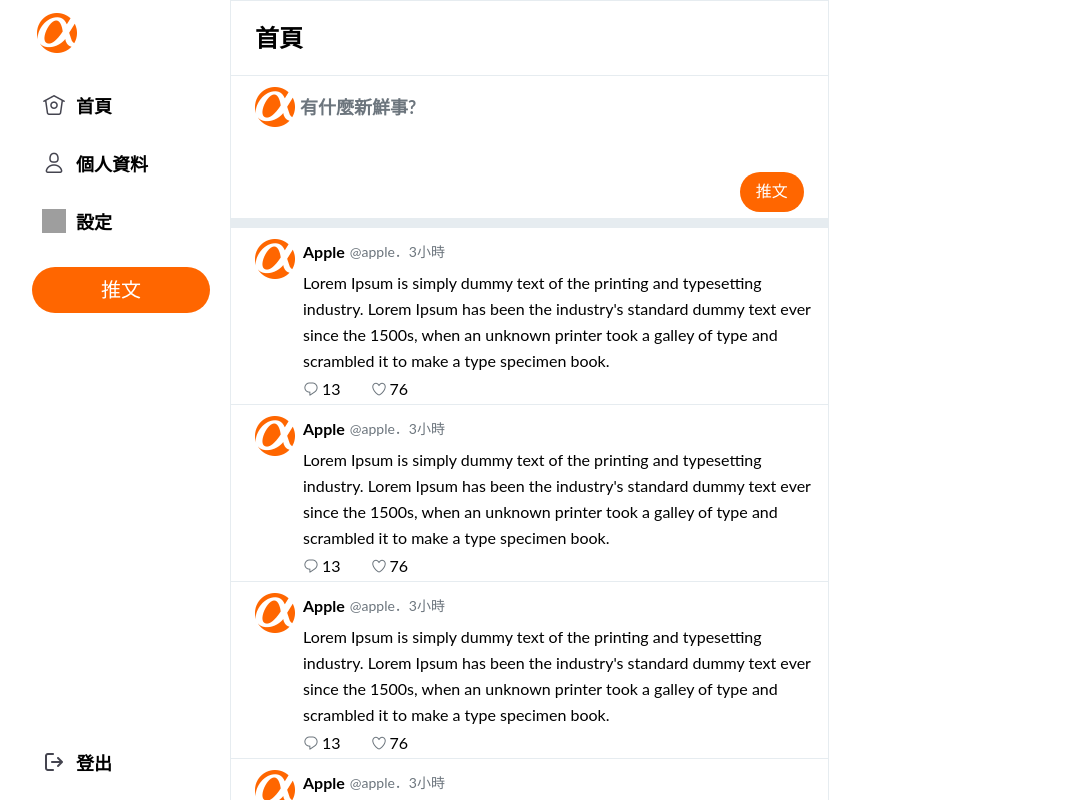
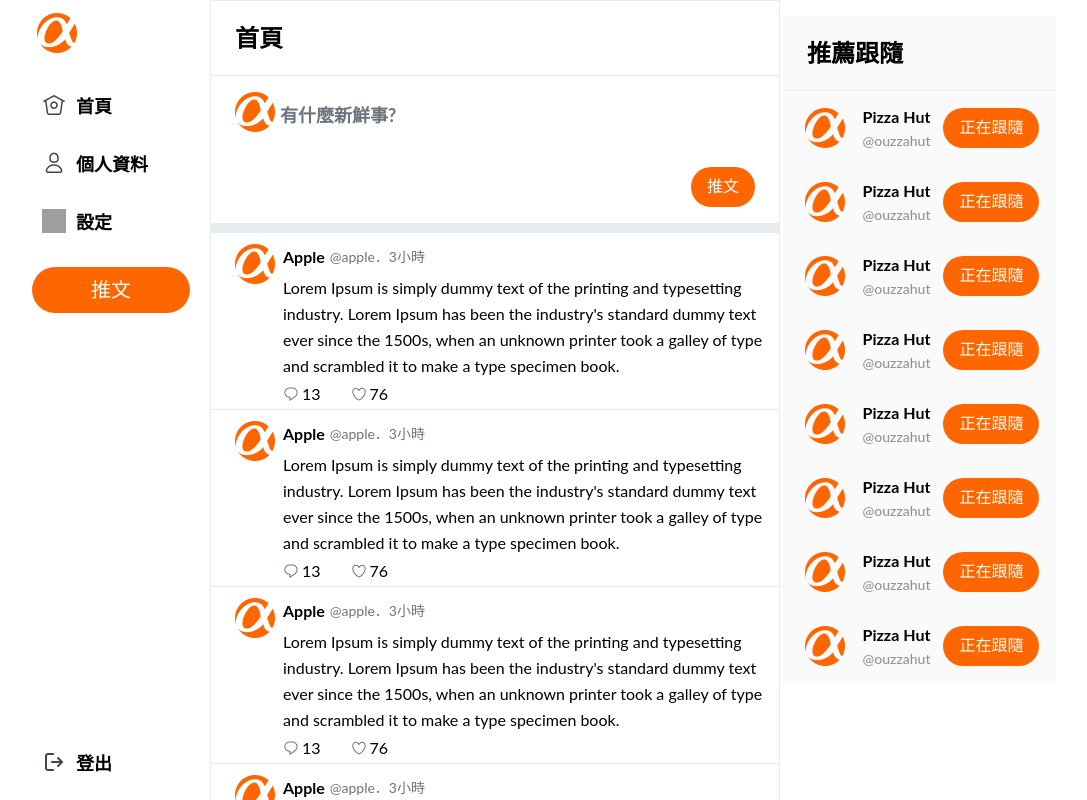
Before and after one commit to Leo-0814/twitter, a React (Create React App) app: page /home in a window 1280 px wide. Shown: the whole page, without its empty margins (96-1183 px from the left). Built offline with nearby package versions, Linux system fonts and the light colour scheme; grey boxes are pictures that could not be loaded.

Commit message:
home page rightContainer complete

```diff
--- a/src/App.css
+++ b/src/App.css
@@ -34,13 +34,14 @@
   width: 80%;
   margin: 0 auto;
   display: grid;
-  grid-template-columns: 178px 1fr 273px;
+  grid-template-columns: 178px minmax(300px, 1fr) 273px;
   height: 100vh;
 }
 .mainContainer .leftContainer {
   margin-top: 8px;
   position: relative;
   height: 100%;
+  margin-right: 20px;
 }
 .mainContainer .leftContainer .leftContainer-list .leftContainer-list-item {
   display: flex;
@@ -69,9 +70,8 @@
   bottom: 0;
 }
 .mainContainer .centerContainer {
-  margin: 0 20px;
   padding-right: 30px;
-  width: 100%;
+  width: 95%;
   overflow-y: auto;
   overflow-x: hidden;
   height: 100vh;
@@ -106,15 +106,19 @@
   width: 100%;
   position: relative;
 }
+.mainContainer .centerContainer .centerContainer-posting .posting-img {
+  margin-top: 5px;
+}
 .mainContainer .centerContainer .centerContainer-posting .posting-content {
   font-weight: 700;
   font-size: 18px;
   line-height: 26px;
   color: rgb(108, 117, 125);
+  padding-top: 10px;
 }
 .mainContainer .centerContainer .centerContainer-posting .posting-btn {
   position: absolute;
-  bottom: 6px;
+  bottom: 16px;
   right: 24px;
   width: 64.5px;
   height: 40px;
@@ -174,5 +178,44 @@
   cursor: pointer;
 }
 .mainContainer .rightContainer {
-  margin-top: 8px;
+  margin-top: 16px;
+}
+.mainContainer .rightContainer .rightContainer-area {
+  width: 100%;
+  background-color: rgb(250, 250, 251);
+}
+.mainContainer .rightContainer .rightContainer-area .rightContainer-area-title {
+  font-size: 24px;
+  font-weight: 700;
+  line-height: 26px;
+  padding: 24px;
+  border-bottom: 1px solid rgb(230, 236, 240);
+}
+.mainContainer .rightContainer .rightContainer-area .rightContainer-area-followList {
+  display: flex;
+  justify-content: space-around;
+  align-items: center;
+  padding: 12px 10px;
+}
+.mainContainer .rightContainer .rightContainer-area .rightContainer-area-followList .followList-content {
+  text-align: center;
+}
+.mainContainer .rightContainer .rightContainer-area .rightContainer-area-followList .followList-content .followList-content-username {
+  font-size: 16px;
+  font-weight: 700;
+  line-height: 26px;
+}
+.mainContainer .rightContainer .rightContainer-area .rightContainer-area-followList .followList-content .followList-content-account {
+  font-size: 14px;
+  font-weight: 500;
+  line-height: 22px;
+  color: rgb(146, 146, 157);
+}
+.mainContainer .rightContainer .rightContainer-area .rightContainer-area-followList .followList-content-btn {
+  width: 96px;
+  height: 40px;
+  padding: 0;
+  font-size: 16px;
+  font-weight: 400;
+  line-height: 24px;
 }/*# sourceMappingURL=App.css.map */
--- a/src/App.scss
+++ b/src/App.scss
@@ -31,7 +31,7 @@
   width: 80%;
   margin: 0 auto;
   display: grid;
-  grid-template-columns: 178px 1fr 273px;
+  grid-template-columns: 178px minmax(300px,1fr) 273px;
   height: 100vh;
 
   //左container
@@ -39,6 +39,7 @@
     margin-top: 8px;
     position: relative;
     height: 100%;
+    margin-right: 20px;
 
     .leftContainer-list {
 
@@ -74,9 +75,8 @@
 
   //中間container
   .centerContainer {
-    margin: 0 20px;
     padding-right: 30px;
-    width: 100%;
+    width: 95%;
     overflow-y: auto;
     overflow-x: hidden;
     height: 100vh;
@@ -117,15 +117,19 @@
       width: 100%;
       position: relative;
 
+      .posting-img {
+       margin-top: 5px;
+      }
       .posting-content {
         font-weight: 700;
         font-size: 18px;
         line-height: 26px;
         color: rgba(108, 117, 125, 1);
+        padding-top: 10px;
       }
       .posting-btn {
         position: absolute;
-        bottom: 6px;
+        bottom: 16px;
         right: 24px;
         width: 64.5px;
         height: 40px;
@@ -194,8 +198,53 @@
       }
     }
   }
+
+  //右邊container
   .rightContainer {
-    margin-top: 8px;
+    margin-top: 16px;
+
+    .rightContainer-area {
+      width: 100%;
+      background-color: rgba(250, 250, 251, 1);
+
+      .rightContainer-area-title {
+        font-size: 24px;
+        font-weight: 700;
+        line-height: 26px;
+        padding: 24px;
+        border-bottom: 1px solid rgba(230, 236, 240, 1);;
+      }
+      .rightContainer-area-followList {
+        display: flex;
+        justify-content: space-around;
+        align-items: center;
+        padding: 12px 10px;
+
+        .followList-content {
+          text-align: center;
+
+          .followList-content-username {
+            font-size: 16px;
+            font-weight: 700;
+            line-height: 26px;
+          }
+          .followList-content-account {
+            font-size: 14px;
+            font-weight: 500;
+            line-height: 22px;
+            color: rgba(146, 146, 157, 1);
+          }
+        }
+        .followList-content-btn {
+          width: 96px;
+          height: 40px;
+          padding: 0;
+          font-size: 16px;
+          font-weight: 400;
+          line-height: 24px;
+        }
+      }
+    }
   }
 
 }
--- a/src/pages/HomePage.jsx
+++ b/src/pages/HomePage.jsx
@@ -199,7 +199,77 @@
         </div>
       </div>
 
-      <div className="rightContainer"></div>
+      <div className="rightContainer">
+        <div className="rightContainer-area">
+          <div className="rightContainer-area-title">推薦跟隨</div>
+          <div className="rightContainer-area-followList">
+            <LogoIcon src={logo} alt="" className="followList-img" />
+            <div className="followList-content">
+              <div className="followList-content-username">Pizza Hut</div>
+              <div className="followList-content-account">@ouzzahut</div>
+            </div>
+            <Button className="followList-content-btn">正在跟隨</Button>
+          </div>
+          <div>
+            <div className="rightContainer-area-followList">
+              <LogoIcon src={logo} alt="" className="followList-img" />
+              <div className="followList-content">
+                <div className="followList-content-username">Pizza Hut</div>
+                <div className="followList-content-account">@ouzzahut</div>
+              </div>
+              <Button className="followList-content-btn">正在跟隨</Button>
+            </div>
+            <div className="rightContainer-area-followList">
+              <LogoIcon src={logo} alt="" className="followList-img" />
+              <div className="followList-content">
+                <div className="followList-content-username">Pizza Hut</div>
+                <div className="followList-content-account">@ouzzahut</div>
+              </div>
+              <Button className="followList-content-btn">正在跟隨</Button>
+            </div>
+            <div className="rightContainer-area-followList">
+              <LogoIcon src={logo} alt="" className="followList-img" />
+              <div className="followList-content">
+                <div className="followList-content-username">Pizza Hut</div>
+                <div className="followList-content-account">@ouzzahut</div>
+              </div>
+              <Button className="followList-content-btn">正在跟隨</Button>
+            </div>
+            <div className="rightContainer-area-followList">
+              <LogoIcon src={logo} alt="" className="followList-img" />
+              <div className="followList-content">
+                <div className="followList-content-username">Pizza Hut</div>
+                <div className="followList-content-account">@ouzzahut</div>
+              </div>
+              <Button className="followList-content-btn">正在跟隨</Button>
+            </div>
+            <div className="rightContainer-area-followList">
+              <LogoIcon src={logo} alt="" className="followList-img" />
+              <div className="followList-content">
+                <div className="followList-content-username">Pizza Hut</div>
+                <div className="followList-content-account">@ouzzahut</div>
+              </div>
+              <Button className="followList-content-btn">正在跟隨</Button>
+            </div>
+            <div className="rightContainer-area-followList">
+              <LogoIcon src={logo} alt="" className="followList-img" />
+              <div className="followList-content">
+                <div className="followList-content-username">Pizza Hut</div>
+                <div className="followList-content-account">@ouzzahut</div>
+              </div>
+              <Button className="followList-content-btn">正在跟隨</Button>
+            </div>
+            <div className="rightContainer-area-followList">
+              <LogoIcon src={logo} alt="" className="followList-img" />
+              <div className="followList-content">
+                <div className="followList-content-username">Pizza Hut</div>
+                <div className="followList-content-account">@ouzzahut</div>
+              </div>
+              <Button className="followList-content-btn">正在跟隨</Button>
+            </div>
+          </div>
+        </div>
+      </div>
     </div>
   )
 }
```
Also changed, not shown: 1 other file (tests, documents, lock files or other folders).
